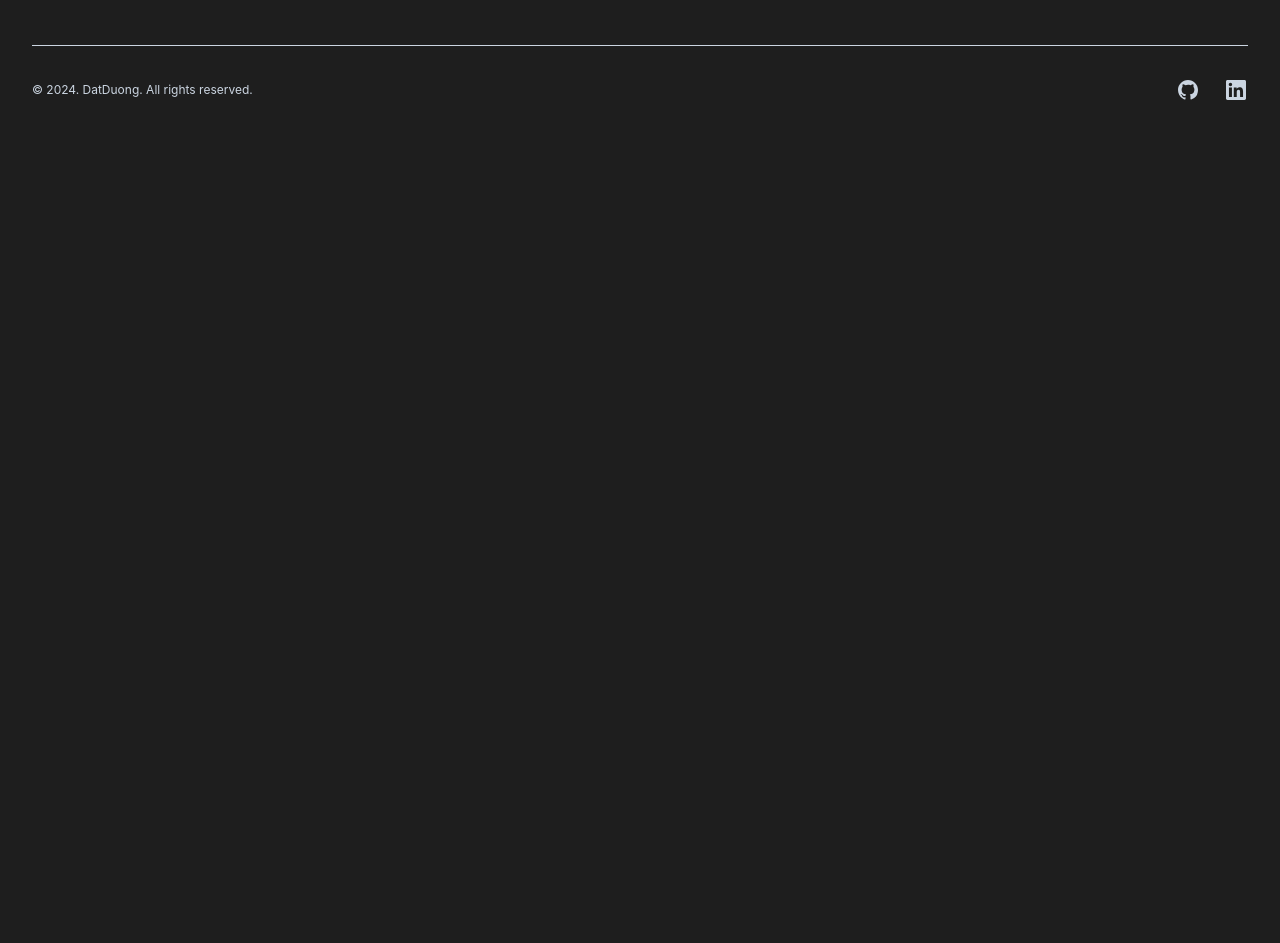
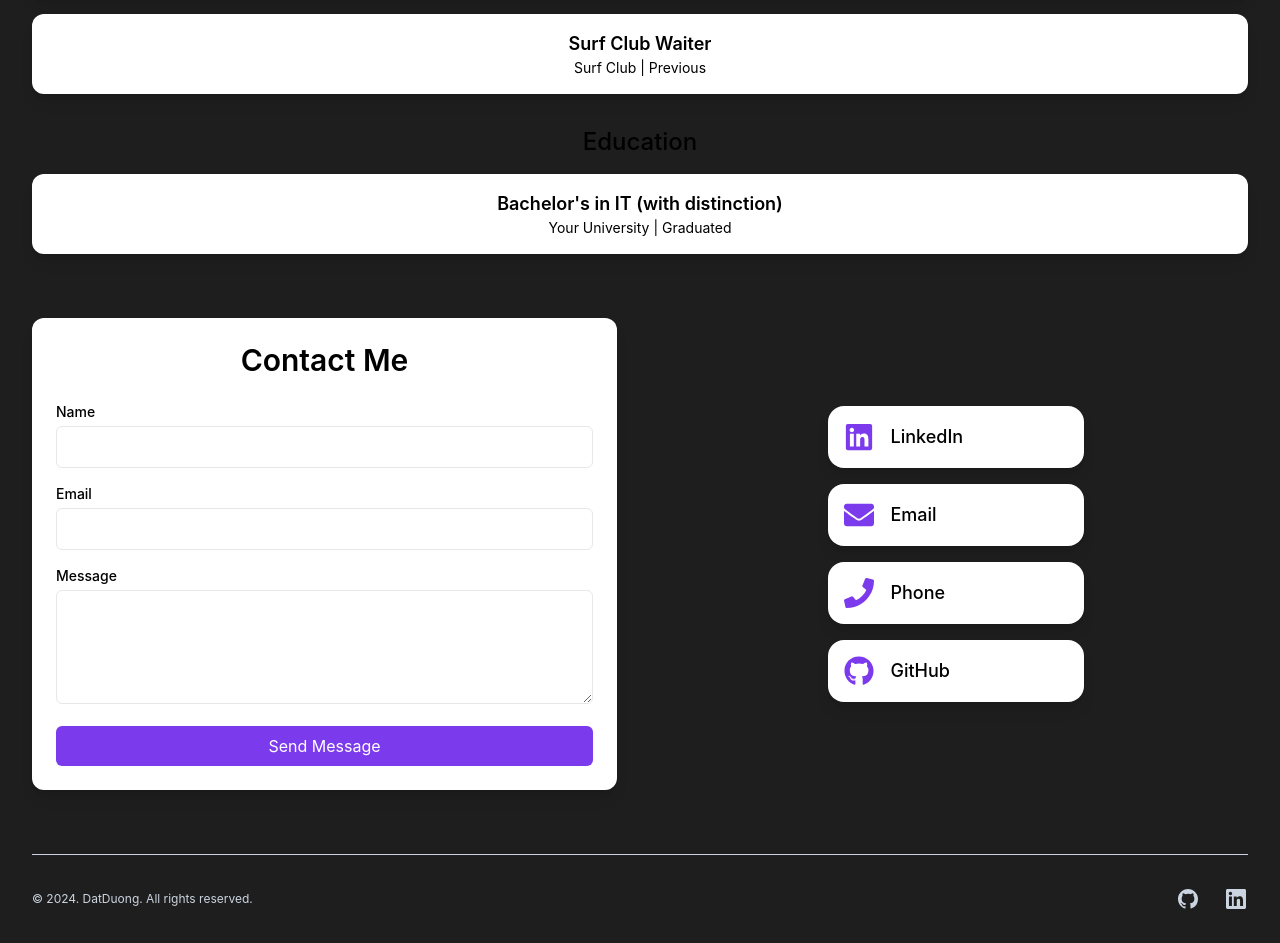
Before and after one commit to Git-DanD/dand-portfolio, a React (Create React App) app: page / in a window 1280 px wide. Shown: the part 666-1609 px from the top of the page. Before the commit the page ends 800 px from the top, so only its background shows below. Built offline with nearby package versions, Linux system fonts and the light colour scheme.

Commit message:
added contact and experience components

```diff
--- a/package.json
+++ b/package.json
@@ -10,6 +10,7 @@
     "postcss": "^8.4.45",
     "react": "^18.3.1",
     "react-dom": "^18.3.1",
+    "react-icons": "^5.5.0",
     "react-scripts": "5.0.1",
     "tailwindcss": "^3.4.10",
     "web-vitals": "^2.1.4"
--- a/src/App.js
+++ b/src/App.js
@@ -2,6 +2,8 @@ import React from "react";
 import Footer from "./Components/Footer";
 import Header from "./Components/Header";
 import Skills from "./Components/Skills";
+import ExperienceEducation from "./Components/ExperienceEducation";
+import Contact from "./Components/Contact";
 
 const App = () => {
   return (
@@ -15,6 +17,8 @@ const App = () => {
       <Header />
       <main style={{ flex: "1" }}>
         <Skills />
+        <ExperienceEducation />
+        <Contact />
       </main>
       <Footer />
     </div>
--- /dev/null
+++ b/src/Components/Contact.js
@@ -0,0 +1,121 @@
+import React, { useState } from "react";
+import { FaLinkedin, FaGithub, FaPhone, FaEnvelope } from "react-icons/fa";
+
+const Contact = () => {
+  const [formData, setFormData] = useState({
+    name: "",
+    email: "",
+    message: "",
+  });
+
+  const handleChange = (e) => {
+    setFormData({ ...formData, [e.target.name]: e.target.value });
+  };
+
+  const handleSubmit = (e) => {
+    e.preventDefault();
+    alert("Message sent! (This is just a placeholder action)");
+    setFormData({ name: "", email: "", message: "" });
+  };
+
+  return (
+    <section id="contact" className="p-8 dark:bg-gray-100 dark:text-gray-800">
+      <div className="container mx-auto flex flex-col md:flex-row items-center justify-center gap-12">
+        {/* Left Side - Contact Form */}
+        <div className="w-full md:w-1/2 bg-white shadow-lg p-6 rounded-xl dark:bg-gray-200">
+          <h2 className="text-3xl font-semibold dark:text-violet-600 mb-6 text-center">
+            Contact Me
+          </h2>
+          <form onSubmit={handleSubmit} className="space-y-4">
+            <div>
+              <label className="block text-sm font-medium" htmlFor="name">
+                Name
+              </label>
+              <input
+                type="text"
+                id="name"
+                name="name"
+                value={formData.name}
+                onChange={handleChange}
+                required
+                className="w-full px-4 py-2 mt-1 border rounded-md dark:border-gray-400 focus:outline-none focus:ring-2 focus:ring-violet-500"
+              />
+            </div>
+
+            <div>
+              <label className="block text-sm font-medium" htmlFor="email">
+                Email
+              </label>
+              <input
+                type="email"
+                id="email"
+                name="email"
+                value={formData.email}
+                onChange={handleChange}
+                required
+                className="w-full px-4 py-2 mt-1 border rounded-md dark:border-gray-400 focus:outline-none focus:ring-2 focus:ring-violet-500"
+              />
+            </div>
+
+            <div>
+              <label className="block text-sm font-medium" htmlFor="message">
+                Message
+              </label>
+              <textarea
+                id="message"
+                name="message"
+                value={formData.message}
+                onChange={handleChange}
+                required
+                rows="4"
+                className="w-full px-4 py-2 mt-1 border rounded-md dark:border-gray-400 focus:outline-none focus:ring-2 focus:ring-violet-500"
+              />
+            </div>
+
+            <button
+              type="submit"
+              className="w-full px-4 py-2 text-white bg-violet-600 rounded-md hover:bg-violet-700 transition-all"
+            >
+              Send Message
+            </button>
+          </form>
+        </div>
+
+        {/* Right Side - Contact Icons */}
+        <div className="w-full md:w-1/2 flex flex-col items-center space-y-4">
+          {[
+            {
+              icon: FaLinkedin,
+              text: "LinkedIn",
+              link: "https://linkedin.com/in/yourprofile",
+            },
+            {
+              icon: FaEnvelope,
+              text: "Email",
+              link: "mailto:yourmail@gmail.com",
+            },
+            { icon: FaPhone, text: "Phone", link: "tel:+1234567890" },
+            {
+              icon: FaGithub,
+              text: "GitHub",
+              link: "https://github.com/yourprofile",
+            },
+          ].map(({ icon: Icon, text, link }, index) => (
+            <a
+              key={index}
+              href={link}
+              target="_blank"
+              rel="noopener noreferrer"
+              className="flex items-center space-x-4 bg-white shadow-lg p-4 rounded-2xl w-64 dark:bg-gray-200 hover:bg-gray-300 transition-all"
+            >
+              <Icon className="text-violet-600 text-3xl" />
+              <span className="text-lg font-medium">{text}</span>
+            </a>
+          ))}
+        </div>
+      </div>
+    </section>
+  );
+};
+
+export default Contact;
--- /dev/null
+++ b/src/Components/ExperienceEducation.js
@@ -0,0 +1,51 @@
+import React from "react";
+
+const ExperienceEducation = () => {
+  const experience = [
+    { role: "Fulfillment Worker", company: "Current Employer", year: "Present" },
+    { role: "Baker’s Assistant", company: "Bakery", year: "Previous" },
+    { role: "Surf Club Waiter", company: "Surf Club", year: "Previous" },
+  ];
+
+  const education = [
+    { degree: "Bachelor's in IT (with distinction)", institution: "Your University", year: "Graduated" },
+  ];
+
+  return (
+    <section id="experience-education" className="p-8 dark:bg-gray-100 dark:text-gray-800">
+      <div className="container mx-auto text-center">
+        <h2 className="text-3xl font-semibold dark:text-violet-600 mb-6">
+          Experience & Education
+        </h2>
+
+        {/* Experience Section */}
+        <div className="mb-8">
+          <h3 className="text-2xl font-medium mb-4">Experience</h3>
+          <div className="space-y-4">
+            {experience.map((exp, index) => (
+              <div key={index} className="p-4 bg-white shadow-lg rounded-xl dark:bg-gray-200">
+                <p className="text-lg font-semibold">{exp.role}</p>
+                <p className="text-sm">{exp.company} | {exp.year}</p>
+              </div>
+            ))}
+          </div>
+        </div>
+
+        {/* Education Section */}
+        <div>
+          <h3 className="text-2xl font-medium mb-4">Education</h3>
+          <div className="space-y-4">
+            {education.map((edu, index) => (
+              <div key={index} className="p-4 bg-white shadow-lg rounded-xl dark:bg-gray-200">
+                <p className="text-lg font-semibold">{edu.degree}</p>
+                <p className="text-sm">{edu.institution} | {edu.year}</p>
+              </div>
+            ))}
+          </div>
+        </div>
+      </div>
+    </section>
+  );
+};
+
+export default ExperienceEducation;
```
Also changed, not shown: 1 other file (tests, documents, lock files or other folders).
